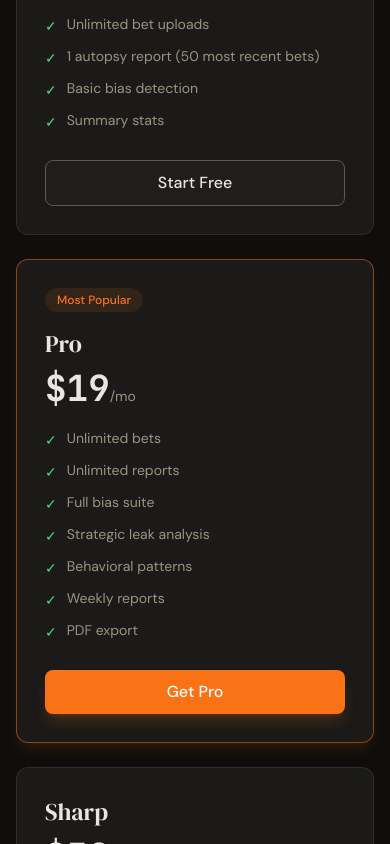
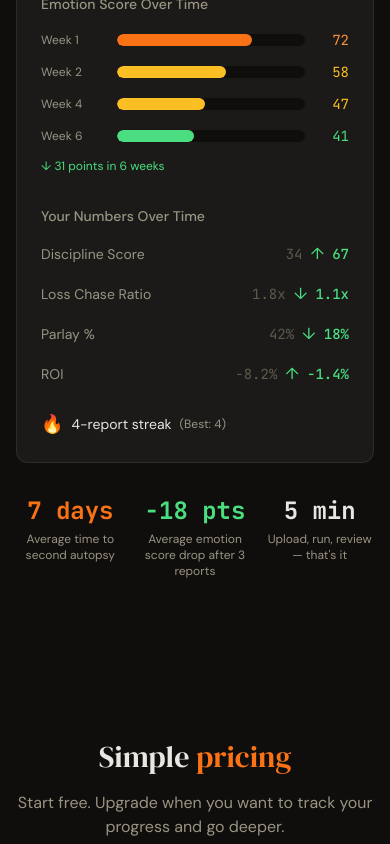
Before and after one commit to Andlog0713/betautopsy, a Next.js app: page / in a window 390 px wide. Shown: the part 5080-5924 px from the top of the page. Built offline with nearby package versions, Linux system fonts and the light colour scheme; no server answers.

Commit message:
Add Track Your Progress section to landing page, update pricing features for retention

```diff
--- a/app/page.tsx
+++ b/app/page.tsx
@@ -278,13 +278,103 @@ export default function LandingPage() {
         </div>
       </section>
 
+      {/* ── Track Your Progress ── */}
+      <section className="max-w-5xl mx-auto px-4 md:px-8 py-20">
+        <h2 className="font-serif text-3xl md:text-4xl text-center mb-4">
+          One report is a <span className="text-ink-600">snapshot</span>.
+          <br />
+          Five reports is <span className="text-flame-500">proof</span>.
+        </h2>
+        <p className="text-ink-600 text-center mb-14 max-w-lg mx-auto">
+          BetAutopsy gets sharper the more you use it. Every autopsy tracks your
+          progress — so you can see if you&apos;re actually getting better or just
+          telling yourself you are.
+        </p>
+
+        {/* Mock progress dashboard */}
+        <div className="card p-6 md:p-8 mb-8">
+          <div className="grid md:grid-cols-2 gap-8">
+            {/* Left: Emotion Score dropping */}
+            <div>
+              <h3 className="text-sm font-medium text-ink-600 mb-4">Emotion Score Over Time</h3>
+              <div className="space-y-3">
+                {[
+                  { label: 'Report 1', score: 72, date: 'Week 1' },
+                  { label: 'Report 2', score: 58, date: 'Week 2' },
+                  { label: 'Report 3', score: 47, date: 'Week 4' },
+                  { label: 'Report 4', score: 41, date: 'Week 6' },
+                ].map((r) => (
+                  <div key={r.label} className="flex items-center gap-3">
+                    <span className="text-xs text-ink-600 w-16 shrink-0">{r.date}</span>
+                    <div className="flex-1 h-3 bg-ink-900 rounded-full overflow-hidden">
+                      <div
+                        className="h-full rounded-full transition-all"
+                        style={{
+                          width: `${r.score}%`,
+                          background: r.score <= 45 ? '#4ade80' : r.score <= 60 ? '#fbbf24' : '#f97316',
+                        }}
+                      />
+                    </div>
+                    <span className={`font-mono text-sm w-8 text-right ${r.score <= 45 ? 'text-mint-500' : r.score <= 60 ? 'text-amber-400' : 'text-orange-400'}`}>
+                      {r.score}
+                    </span>
+                  </div>
+                ))}
+              </div>
+              <p className="text-mint-500 text-xs mt-3">↓ 31 points in 6 weeks</p>
+            </div>
+
+            {/* Right: Key metrics improving */}
+            <div className="space-y-4">
+              <h3 className="text-sm font-medium text-ink-600 mb-2">Your Numbers Over Time</h3>
+              {[
+                { label: 'Discipline Score', from: '34', to: '67', color: 'text-mint-500', arrow: '↑' },
+                { label: 'Loss Chase Ratio', from: '1.8x', to: '1.1x', color: 'text-mint-500', arrow: '↓' },
+                { label: 'Parlay %', from: '42%', to: '18%', color: 'text-mint-500', arrow: '↓' },
+                { label: 'ROI', from: '-8.2%', to: '-1.4%', color: 'text-mint-500', arrow: '↑' },
+              ].map((m) => (
+                <div key={m.label} className="flex items-center justify-between">
+                  <span className="text-sm text-ink-600">{m.label}</span>
+                  <div className="flex items-center gap-2">
+                    <span className="font-mono text-sm text-ink-700">{m.from}</span>
+                    <span className={`${m.color}`}>{m.arrow}</span>
+                    <span className={`font-mono text-sm font-medium ${m.color}`}>{m.to}</span>
+                  </div>
+                </div>
+              ))}
+              <div className="flex items-center gap-2 pt-2">
+                <span className="text-lg">🔥</span>
+                <span className="text-sm text-[#e7e6e1]">4-report streak</span>
+                <span className="text-xs text-ink-600">(Best: 4)</span>
+              </div>
+            </div>
+          </div>
+        </div>
+
+        {/* Social proof stats */}
+        <div className="grid grid-cols-3 gap-4 max-w-2xl mx-auto">
+          <div className="text-center">
+            <p className="font-mono text-2xl font-bold text-flame-500">7 days</p>
+            <p className="text-ink-600 text-xs mt-1">Average time to second autopsy</p>
+          </div>
+          <div className="text-center">
+            <p className="font-mono text-2xl font-bold text-mint-500">-18 pts</p>
+            <p className="text-ink-600 text-xs mt-1">Average emotion score drop after 3 reports</p>
+          </div>
+          <div className="text-center">
+            <p className="font-mono text-2xl font-bold text-[#e7e6e1]">5 min</p>
+            <p className="text-ink-600 text-xs mt-1">Upload, run, review — that&apos;s it</p>
+          </div>
+        </div>
+      </section>
+
       {/* ── Pricing ── */}
       <section id="pricing" className="max-w-5xl mx-auto px-4 md:px-8 py-20">
         <h2 className="font-serif text-3xl md:text-4xl text-center mb-4">
           Simple <span className="text-flame-500">pricing</span>
         </h2>
         <p className="text-ink-600 text-center mb-14 max-w-md mx-auto">
-          Start free. Upgrade when you want deeper analysis and unlimited reports.
+          Start free. Upgrade when you want to track your progress and go deeper.
         </p>
         <div className="grid md:grid-cols-3 gap-6">
           {/* Free */}
@@ -318,13 +408,13 @@ export default function LandingPage() {
             </div>
             <ul className="space-y-2.5 flex-1 mb-7">
               {[
-                'Unlimited bets',
-                'Unlimited reports',
-                'Full bias suite',
-                'Strategic leak analysis',
-                'Behavioral patterns',
-                'Weekly reports',
-                'PDF export',
+                'Unlimited bets & reports',
+                'Progress tracking over time',
+                'Emotion Score + Discipline Score',
+                'Full bias & leak analysis',
+                'Personal rules & action plans',
+                'Bet DNA archetype',
+                'Shareable report cards',
               ].map((f) => (
                 <li key={f} className="text-sm text-ink-600 flex items-start gap-2.5">
                   <span className="text-mint-500 mt-0.5 shrink-0">✓</span>
@@ -347,9 +437,9 @@ export default function LandingPage() {
             <ul className="space-y-2.5 flex-1 mb-7">
               {[
                 'Everything in Pro',
-                'Real-time bet annotation',
-                'Custom emotional pattern alerts',
-                'API access',
+                'Live Bet Check before every bet',
+                'Upload comparison & analysis',
+                'Custom rules & alerts',
               ].map((f) => (
                 <li key={f} className="text-sm text-ink-600 flex items-start gap-2.5">
                   <span className="text-mint-500 mt-0.5 shrink-0">✓</span>
```
